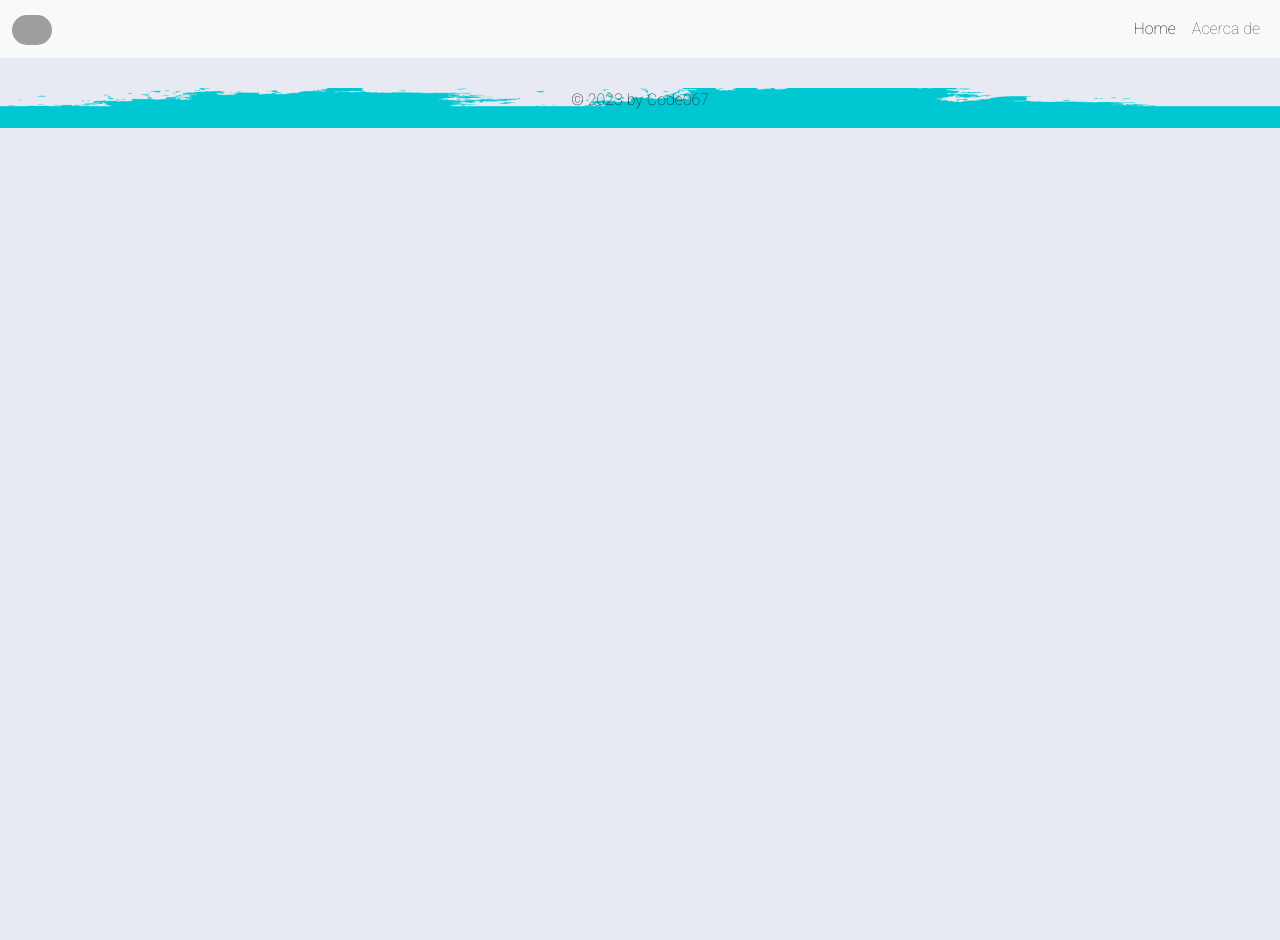
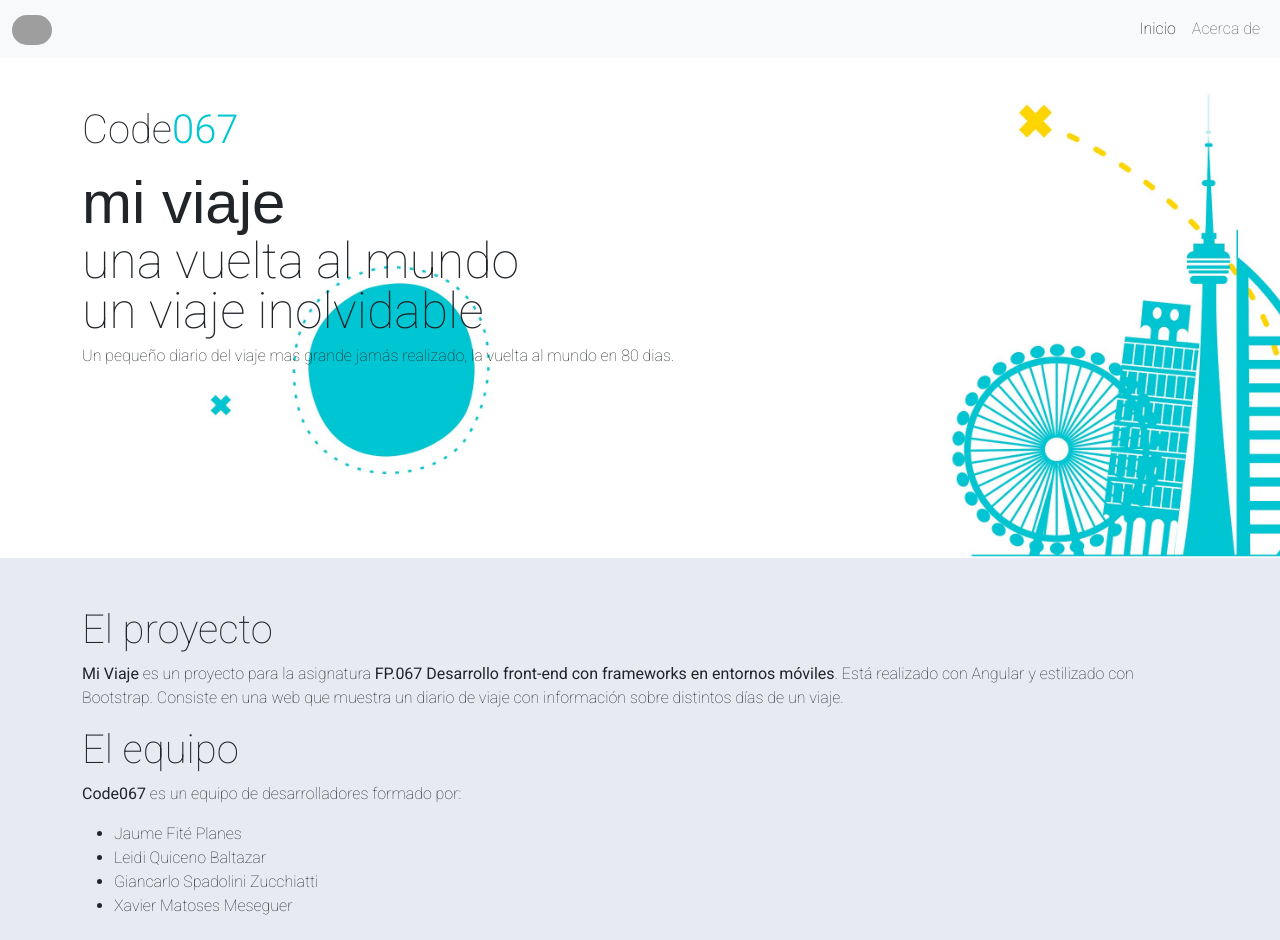
Before and after one commit to jaubass/frontend-prod2, an Angular app: page /about in a window 1280 px wide. Before the commit this address led to /. Shown: the top 940 px of the page. Before the commit the page ends 800 px from the top, so only its background shows below. Built offline with nearby package versions, Linux system fonts and the light colour scheme; grey boxes are pictures that could not be loaded; a web font is replaced by a local one.

Commit message:
Adding component about, to check routing

```diff
--- /dev/null
+++ b/src/app/about/about.component.html
@@ -0,0 +1,18 @@
+<app-hero></app-hero>
+<div class="container mt-5">
+  <h1>El proyecto</h1>
+  <p><strong>Mi Viaje</strong> es un proyecto para la asignatura
+    <strong>FP.067 Desarrollo front-end con frameworks en entornos
+      móviles</strong>. Está realizado con Angular y estilizado con Bootstrap.
+      Consiste en una web que muestra un diario de viaje con información sobre
+      distintos días de un viaje.
+  </p>
+  <h1>El equipo</h1>
+  <p><strong>Code067</strong> es un equipo de desarrolladores formado por:</p>
+  <ul>
+    <li>Jaume Fité Planes</li>
+    <li>Leidi Quiceno Baltazar</li>
+    <li>Giancarlo Spadolini Zucchiatti</li>
+    <li>Xavier Matoses Meseguer</li>
+  </ul>
+</div>
--- a/src/app/app.module.ts
+++ b/src/app/app.module.ts
@@ -15,6 +15,7 @@ import { DayPipe } from '../app/days/days/day.pipe';
 import { CityPipe } from './days/days/city.pipe';
 import { SafePipe } from './safe.pipe';
 import { SafeUrlDirective } from '../app/directives/safe.directive';
+import { AboutComponent } from './about/about.component';
 
 
 @NgModule({
@@ -29,7 +30,8 @@ import { SafeUrlDirective } from '../app/directives/safe.directive';
     DayPipe,
     CityPipe,
     SafePipe,
-    SafeUrlDirective
+    SafeUrlDirective,
+    AboutComponent
   ],
   imports: [
     BrowserModule,
@@ -38,6 +40,7 @@ import { SafeUrlDirective } from '../app/directives/safe.directive';
       {path: '', component: DaysComponent},
       {path: 'detail', component: DetailComponent},
       {path: 'player', component: PlayerComponent},
+      {path: 'about', component: AboutComponent},
     ]),
   ],
   providers: [],
--- a/src/app/commons/footer/footer.component.html
+++ b/src/app/commons/footer/footer.component.html
@@ -1,3 +1,3 @@
-<div class="footer-container">
-  <p>&copy; 2023 by Code067</p>
+<div class="footer-container mt-4">
+  <h5><strong>&copy; 2023 by Code067</strong></h5>
 </div>
--- a/src/app/commons/navbar/navbar.component.html
+++ b/src/app/commons/navbar/navbar.component.html
@@ -1,16 +1,16 @@
 <nav class="navbar navbar-expand bg-body-tertiary">
   <div class="container-fluid">
-    <a class="navbar-brand" href="#">
+    <a class="navbar-brand" routerLink="/">
       <img src="/assets/img/logo.png" alt="MV" style="width:40px;" class="rounded-pill">
     </a>
     <ul class="navbar-nav">
       <li class="nav-item">
       </li>
       <li class="nav-item">
-        <a class="nav-link active" aria-current="page" href="#">Home</a>
+        <a class="nav-link active" aria-current="page" routerLink="/">Inicio</a>
       </li>
       <li class="nav-item">
-        <a class="nav-link" href="#">Acerca de</a>
+        <a class="nav-link" routerLink="/about">Acerca de</a>
       </li>
     </ul>
   </div>
```
Also changed, not shown: src/app/about/about.component.ts (added, +10 -0 lines), src/app/about/about.component.css (added), 1 other file (tests, documents, lock files or other folders).
